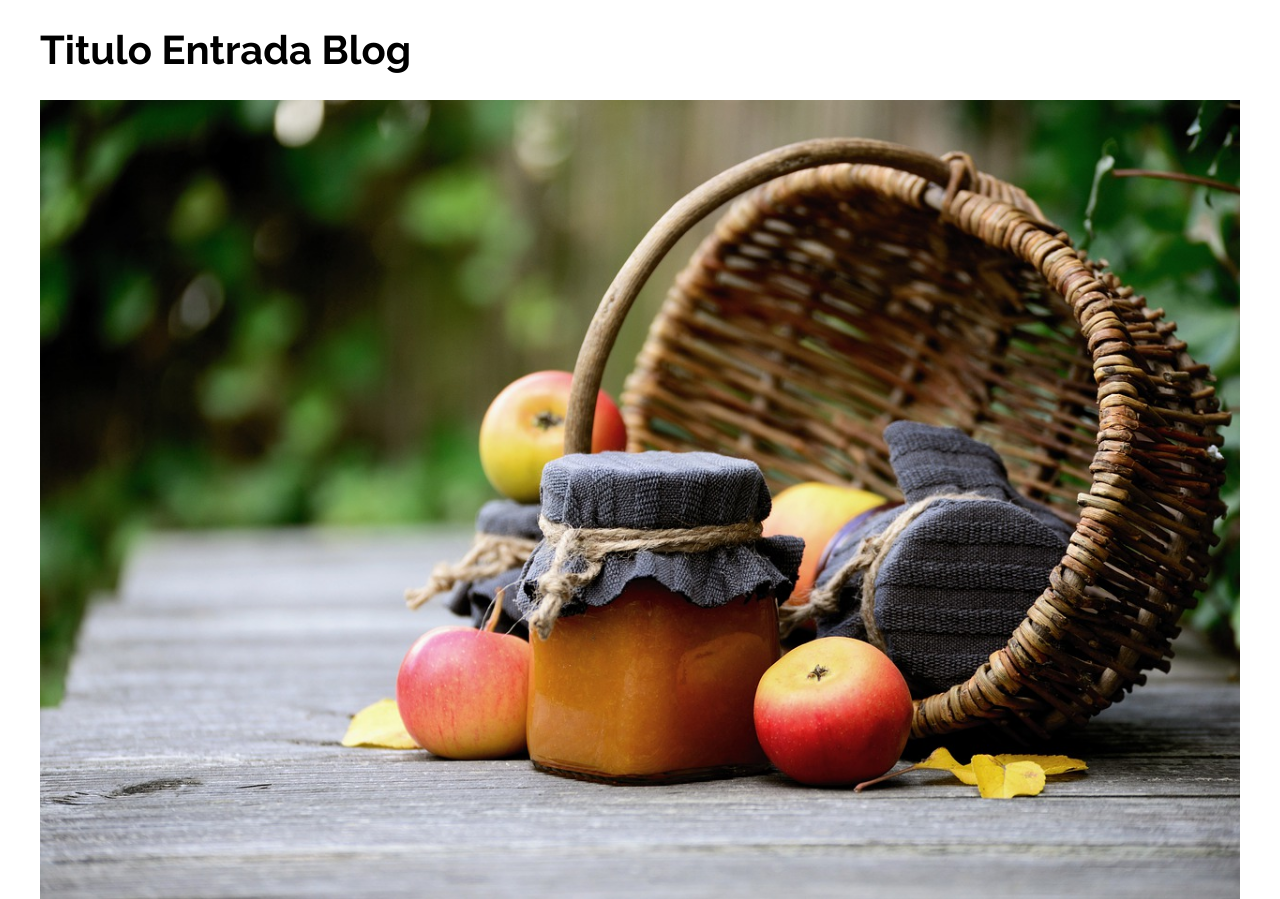
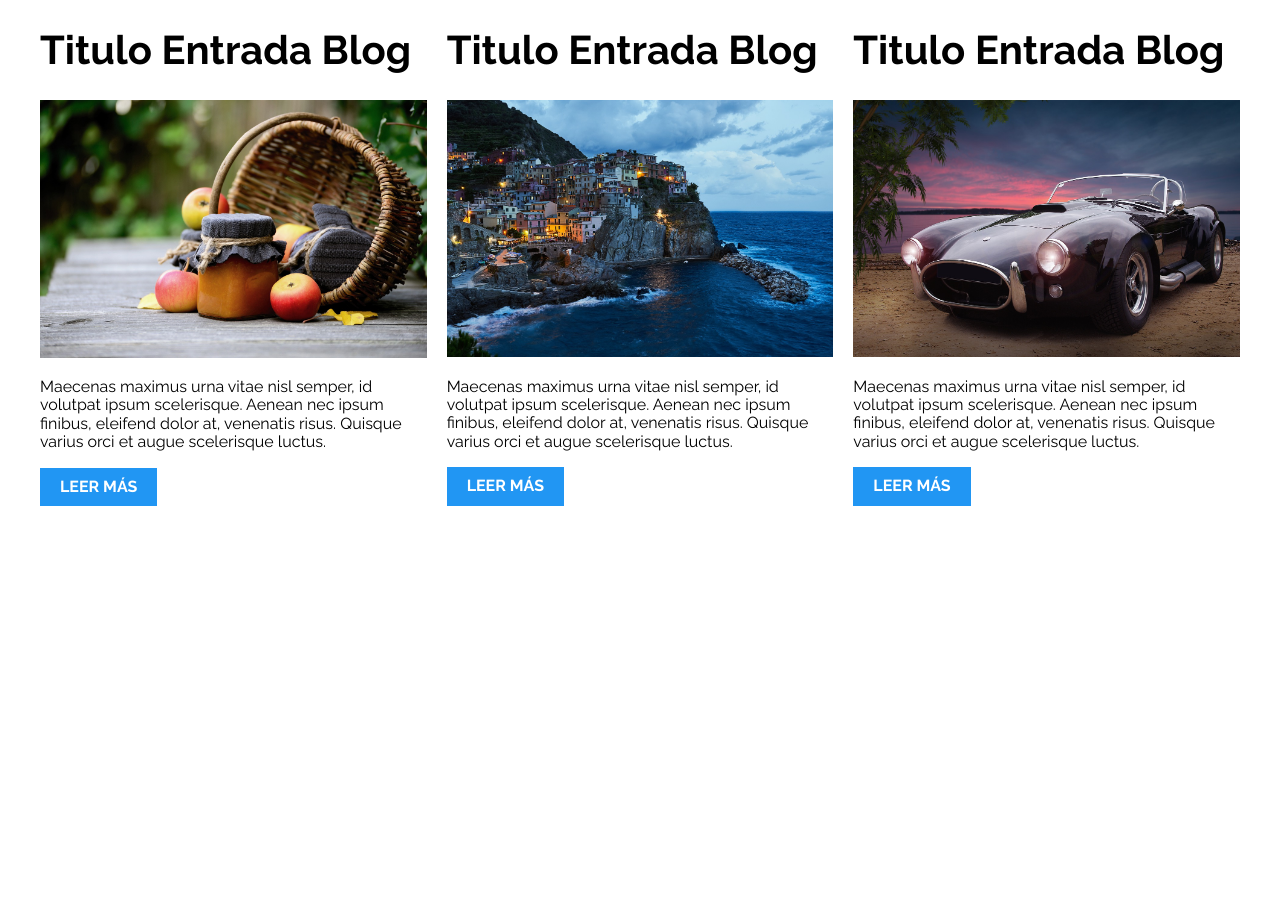
Before and after one commit to mundoenrique/desarrollo-web-juan-pablo, a PHP site: page / in a window 1280 px wide. Shown: the top 899 px of the page. After the commit the page ends 800 px from the top, so only its background shows below. Run offline with PHP 8.4, Linux system fonts and the light colour scheme.

Commit message:
3 columnas con grid

```diff
--- a/03-css-design-patterns/03-3columnas_iguales_css_grid/css/styles.css
+++ b/03-css-design-patterns/03-3columnas_iguales_css_grid/css/styles.css
@@ -39,3 +39,10 @@ h1 {
 }
 
 /** CODIGO AQUI **/
+@media (min-width: 768px) {
+  .tres-columnas {
+    display: grid;
+    grid-template-columns: repeat(3, 1fr);
+    column-gap: 2rem;
+  }
+}
--- a/03-css-design-patterns/03-3columnas_iguales_css_grid/index.html
+++ b/03-css-design-patterns/03-3columnas_iguales_css_grid/index.html
@@ -10,7 +10,7 @@
   </head>
 
   <body>
-    <div class="contenedor">
+    <div class="contenedor tres-columnas">
       <article class="entrada-blog">
         <h1>Titulo Entrada Blog</h1>
         <img src="img/imagen1.jpg" />
```
